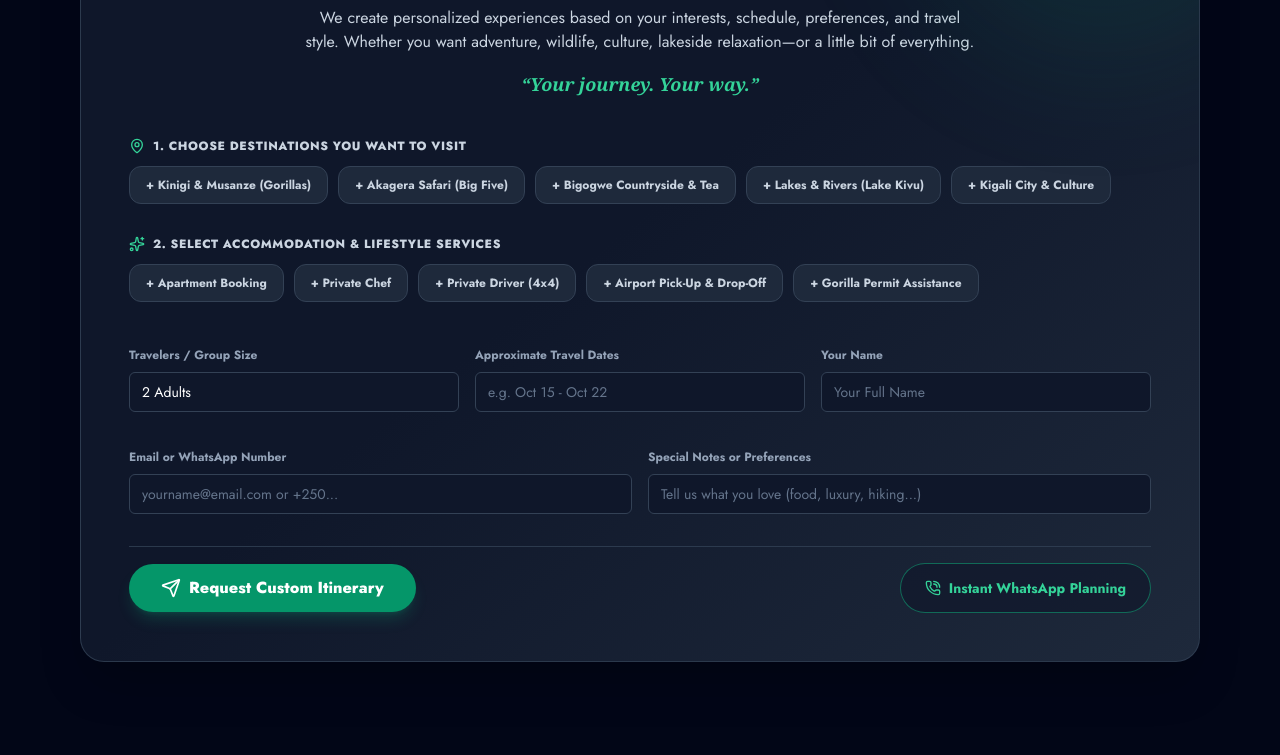
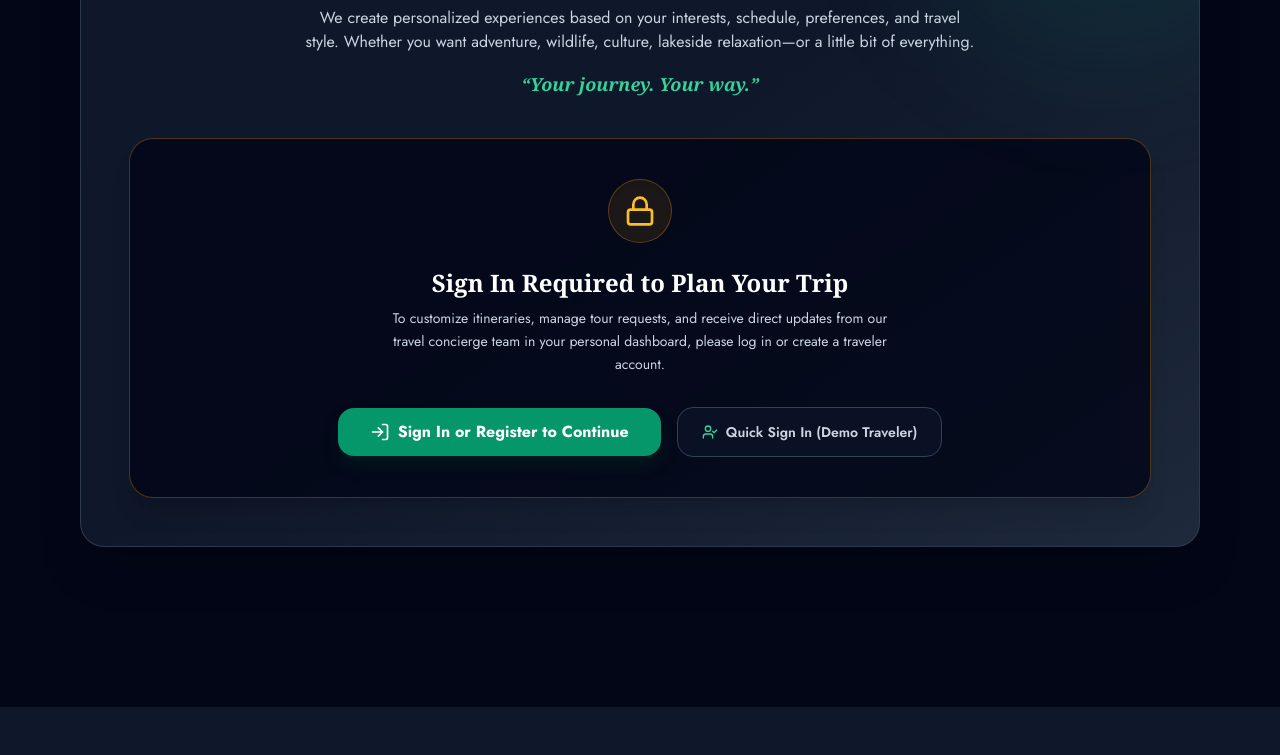
Before and after one commit to Mbokanipredit/boundless-souls-tours, a Next.js app: page /plan-trip in a window 1280 px wide. Shown: the part 500-1255 px from the top of the page. Built offline with nearby package versions, Linux system fonts and the light colour scheme.

Commit message:
Require authentication before allowing users to plan or submit trip requests

```diff
--- a/src/app/home/components/custom-experience-builder/custom-experience-builder.tsx
+++ b/src/app/home/components/custom-experience-builder/custom-experience-builder.tsx
@@ -1,24 +1,34 @@
 "use client";
 
-import React, { useState } from "react";
+import React, { useState, useEffect } from "react";
 import { motion } from "framer-motion";
-import { Sparkles, Calendar, Users, MapPin, Check, Send, PhoneCall } from "lucide-react";
+import { Sparkles, MapPin, Check, Send, PhoneCall, Lock, UserCheck, LogIn } from "lucide-react";
 import { Button } from "@/components/ui/button";
 import { Input } from "@/components/ui/input";
 import { useData } from "@/context/data-context";
 import { useAuth } from "@/context/auth-context";
+import AuthModal from "@/components/auth/auth-modal";
 
 export default function CustomExperienceBuilder() {
   const { addBooking } = useData();
-  const { user } = useAuth();
+  const { user, loginUser } = useAuth();
+
+  const [isAuthModalOpen, setIsAuthModalOpen] = useState<boolean>(false);
   const [selectedDestinations, setSelectedDestinations] = useState<string[]>(["Kinigi & Musanze"]);
   const [selectedServices, setSelectedServices] = useState<string[]>(["Private Driver"]);
   const [travelers, setTravelers] = useState<string>("2 Adults");
   const [dateRange, setDateRange] = useState<string>("");
-  const [name, setName] = useState<string>(user?.name || "");
-  const [emailOrPhone, setEmailOrPhone] = useState<string>(user?.email || "");
+  const [name, setName] = useState<string>("");
+  const [emailOrPhone, setEmailOrPhone] = useState<string>("");
   const [notes, setNotes] = useState<string>("");
   const [submitted, setSubmitted] = useState<boolean>(false);
+
+  useEffect(() => {
+    if (user) {
+      setName(user.name || "");
+      setEmailOrPhone(user.email || "");
+    }
+  }, [user]);
 
   const destinationsList = [
     "Kinigi & Musanze (Gorillas)",
@@ -50,11 +60,16 @@ export default function CustomExperienceBuilder() {
 
   const handleSubmit = (e: React.FormEvent) => {
     e.preventDefault();
+    if (!user) {
+      setIsAuthModalOpen(true);
+      return;
+    }
+
     addBooking({
-      userId: user?.id,
-      clientName: name || user?.name || "Traveler",
-      email: emailOrPhone.includes("@") ? emailOrPhone : (user?.email || "contact-pending@boundlesssouls.com"),
-      phone: emailOrPhone.includes("@") ? (user?.phone || "") : emailOrPhone,
+      userId: user.id,
+      clientName: name || user.name || "Traveler",
+      email: emailOrPhone.includes("@") ? emailOrPhone : (user.email || "contact-pending@boundlesssouls.com"),
+      phone: emailOrPhone.includes("@") ? (user.phone || "") : emailOrPhone,
       destinations: selectedDestinations,
       services: selectedServices,
       travelers: parseInt(travelers) || 2,
@@ -65,12 +80,20 @@ export default function CustomExperienceBuilder() {
   };
 
   const handleWhatsAppDirect = () => {
+    if (!user) {
+      setIsAuthModalOpen(true);
+      return;
+    }
     const message = `Hello Boundless Souls Tours! I would like to plan a custom journey.%0A%0ADestinations: ${selectedDestinations.join(
       ", "
     )}%0AServices: ${selectedServices.join(
       ", "
-    )}%0ATravelers: ${travelers}%0APreferred Dates: ${dateRange || "Flexible"}`;
+    )}%0ATravelers: ${travelers}%0APpreferred Dates: ${dateRange || "Flexible"}`;
     window.open(`https://wa.me/250788000000?text=${message}`, "_blank");
+  };
+
+  const handleQuickDemoLogin = () => {
+    loginUser("traveler@example.com", "password");
   };
 
   return (
@@ -95,7 +118,46 @@ export default function CustomExperienceBuilder() {
             </p>
           </div>
 
-          {submitted ? (
+          {!user ? (
+            /* Auth Required Gate Banner */
+            <motion.div
+              initial={{ opacity: 0, y: 15 }}
+              animate={{ opacity: 1, y: 0 }}
+              className="bg-slate-950/80 border border-amber-500/30 rounded-3xl p-8 sm:p-10 text-center space-y-6 shadow-xl"
+            >
+              <div className="h-16 w-16 bg-amber-500/10 border border-amber-500/30 text-amber-400 rounded-full flex items-center justify-center mx-auto shadow-inner">
+                <Lock className="h-8 w-8 text-amber-400" />
+              </div>
+
+              <div className="space-y-2 max-w-lg mx-auto">
+                <h3 className="text-2xl font-black font-serif text-white">
+                  Sign In Required to Plan Your Trip
+                </h3>
+                <p className="text-slate-300 text-sm leading-relaxed">
+                  To customize itineraries, manage tour requests, and receive direct updates from our travel concierge team in your personal dashboard, please log in or create a traveler account.
+                </p>
+              </div>
+
+              <div className="flex flex-col sm:flex-row items-center justify-center gap-4 pt-2">
+                <Button
+                  onClick={() => setIsAuthModalOpen(true)}
+                  className="w-full sm:w-auto bg-emerald-600 hover:bg-emerald-500 text-white font-bold px-8 py-6 rounded-2xl gap-2 shadow-lg shadow-emerald-950/50 text-base"
+                >
+                  <LogIn className="h-5 w-5" />
+                  <span>Sign In or Register to Continue</span>
+                </Button>
+
+                <Button
+                  onClick={handleQuickDemoLogin}
+                  variant="outline"
+                  className="w-full sm:w-auto border-slate-700 hover:bg-slate-800 text-slate-300 font-semibold px-6 py-6 rounded-2xl gap-2 text-sm"
+                >
+                  <UserCheck className="h-4 w-4 text-emerald-400" />
+                  <span>Quick Sign In (Demo Traveler)</span>
+                </Button>
+              </div>
+            </motion.div>
+          ) : submitted ? (
             <motion.div
               initial={{ opacity: 0, scale: 0.95 }}
               animate={{ opacity: 1, scale: 1 }}
@@ -106,7 +168,7 @@ export default function CustomExperienceBuilder() {
               </div>
               <h3 className="text-2xl font-bold text-white">Inquiry Received!</h3>
               <p className="text-slate-300 text-sm max-w-md mx-auto">
-                Thank you, {name || "Traveler"}! Our Rwanda travel specialist is reviewing your custom choices and will get in touch shortly with a tailored itinerary.
+                Thank you, {name || user?.name || "Traveler"}! Our Rwanda travel specialist is reviewing your custom choices and will get in touch shortly with a tailored itinerary. You can track this request in your dashboard.
               </p>
               <Button
                 onClick={handleWhatsAppDirect}
@@ -118,6 +180,15 @@ export default function CustomExperienceBuilder() {
             </motion.div>
           ) : (
             <form onSubmit={handleSubmit} className="space-y-8">
+              {/* Signed In User Pill */}
+              <div className="bg-emerald-950/60 border border-emerald-800/60 px-4 py-2.5 rounded-2xl flex items-center justify-between text-xs">
+                <div className="flex items-center gap-2 text-slate-300">
+                  <UserCheck className="h-4 w-4 text-emerald-400" />
+                  <span>Logged in as <strong className="text-white">{user.name}</strong> ({user.email})</span>
+                </div>
+                <span className="text-emerald-400 font-semibold">Account Connected ✓</span>
+              </div>
+
               {/* Step 1: Select Destinations */}
               <div className="space-y-3">
                 <label className="text-xs font-extrabold uppercase tracking-wider text-slate-300 block flex items-center gap-2">
@@ -149,7 +220,7 @@ export default function CustomExperienceBuilder() {
               <div className="space-y-3">
                 <label className="text-xs font-extrabold uppercase tracking-wider text-slate-300 block flex items-center gap-2">
                   <Sparkles className="h-4 w-4 text-emerald-400" />
-                  <span>2. Select Accommodation & Lifestyle Services</span>
+                  <span>2. Select Accommodation &amp; Lifestyle Services</span>
                 </label>
                 <div className="flex flex-wrap gap-2.5">
                   {servicesList.map((service) => {
@@ -253,6 +324,11 @@ export default function CustomExperienceBuilder() {
           )}
         </div>
       </div>
+
+      <AuthModal
+        isOpen={isAuthModalOpen}
+        onClose={() => setIsAuthModalOpen(false)}
+      />
     </section>
   );
 }
```
